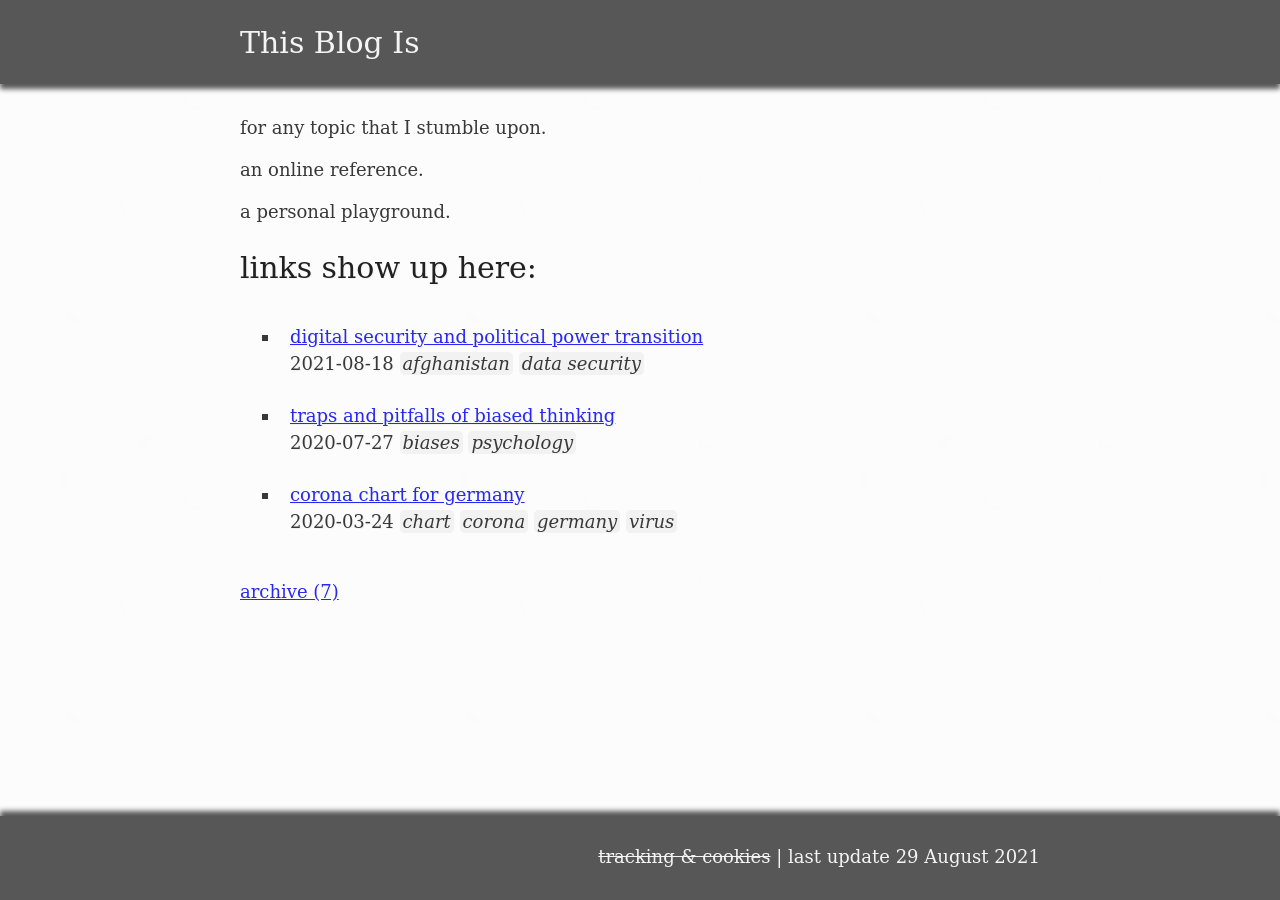
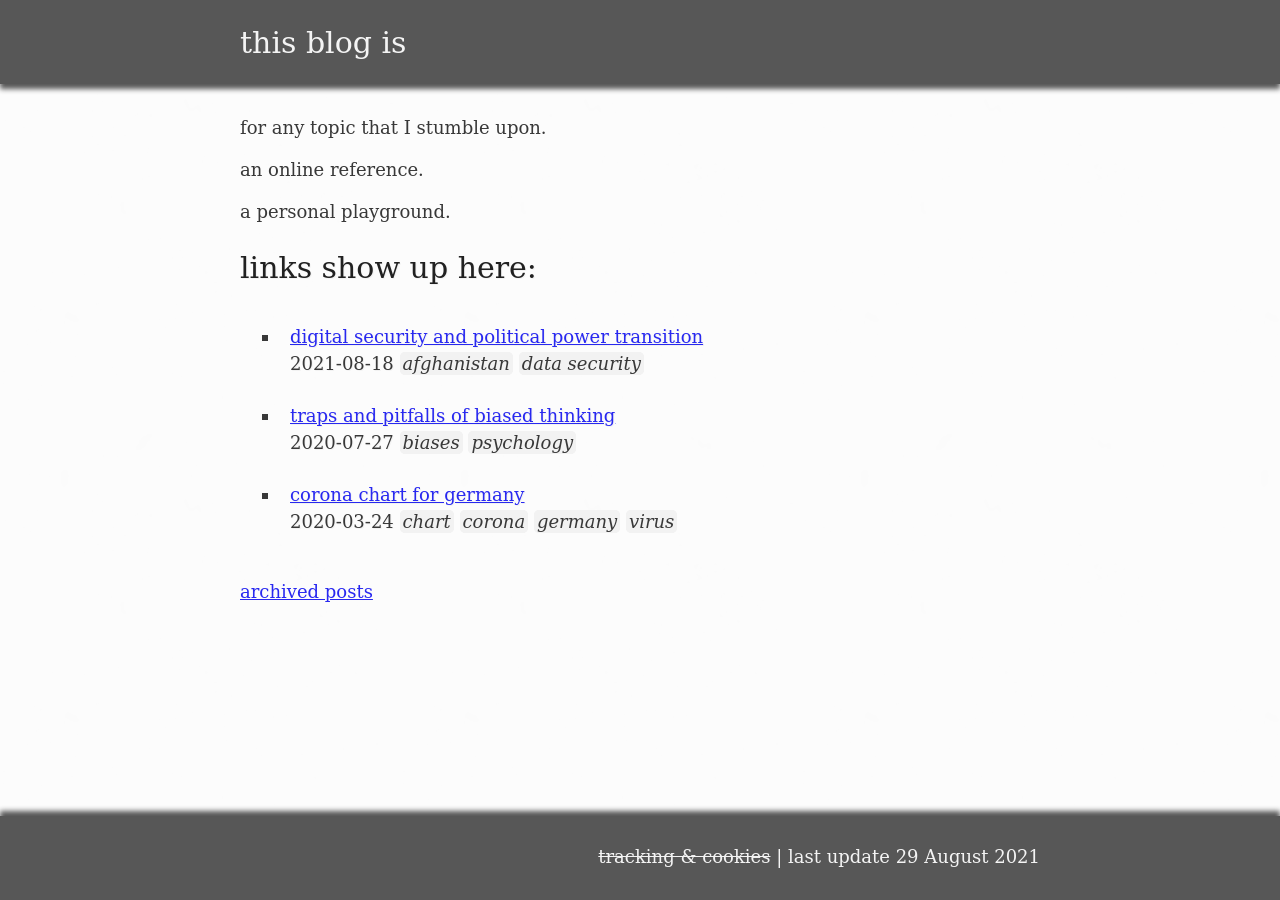
Before and after one commit to ZackDev/zackdev.github.io, a Jekyll site: the page built from pages/index.md, in a window 1280 px wide. Built offline with Jekyll 4.4.1, drawn with Linux system fonts in a browser that asks for light colours.

Commit message:
changed front page title and archive link

```diff
--- a/pages/archive.md
+++ b/pages/archive.md
@@ -1,5 +1,5 @@
 ---
-title: Archive
+title: archived posts
 layout: default
 permalink: /archive.html
 published: true
--- a/pages/index.md
+++ b/pages/index.md
@@ -1,5 +1,5 @@
 ---
-title: This Blog Is
+title: this blog is
 layout: default
 permalink: /
 published: true
@@ -17,5 +17,5 @@ a personal playground.
 {% assign archived_posts = site.posts | where: "archived", true %}
 
 {% if archived_posts.size > 0 %}
-  [archive ({{ archived_posts.size }})](/archive.html)
+  [archived posts](/archive.html)
 {% endif %}
```
